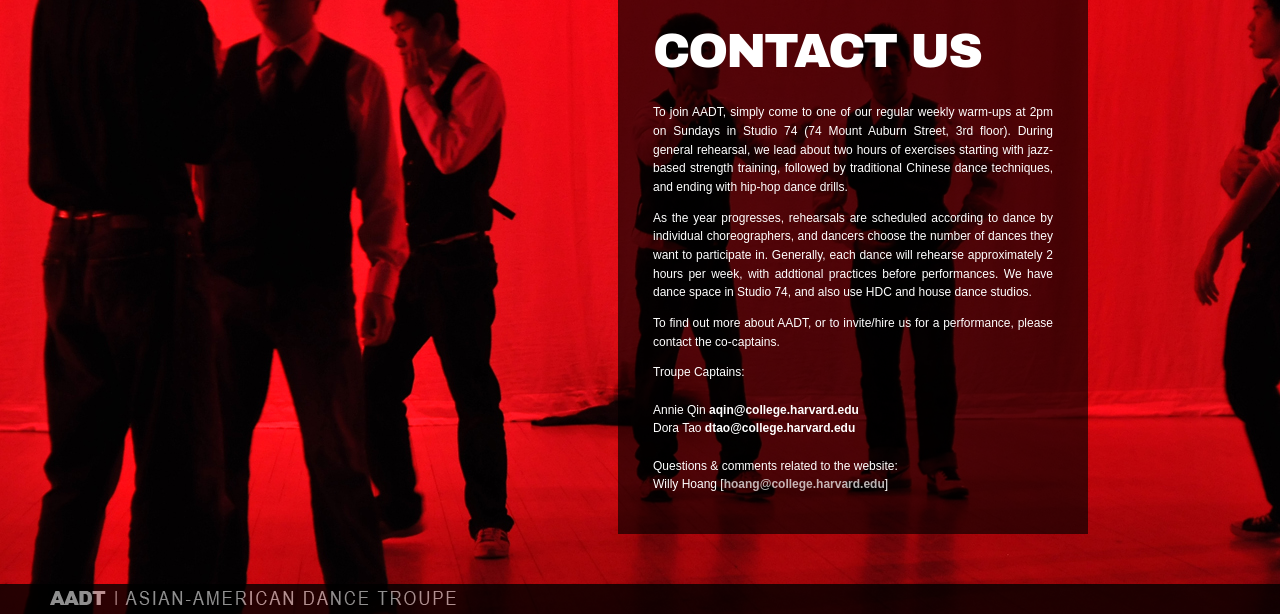
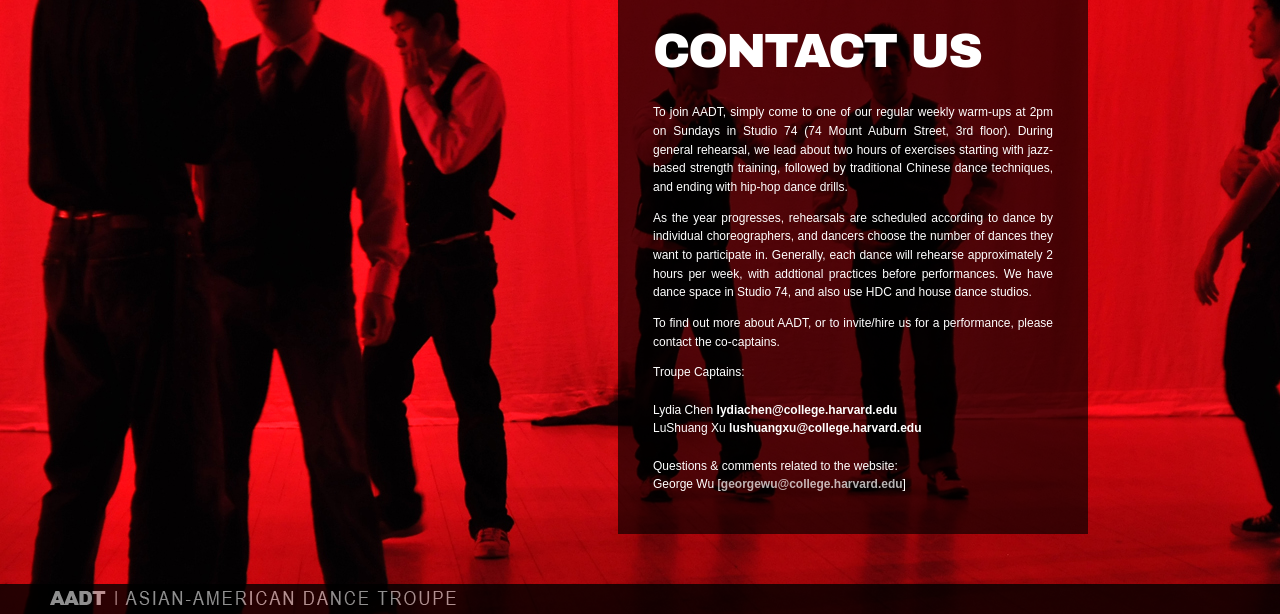
Before and after one commit to georgewu2/aadtwebsite, a PHP site: page /contact.php in a window 1280 px wide. Shown: the part 186-800 px from the top of the page. Run offline with PHP 8.4, Linux system fonts and the light colour scheme.

Commit message:
reordered names, capitalize LuShuang, and update contact info

```diff
--- a/contact.php
+++ b/contact.php
@@ -16,11 +16,11 @@
 				<p>To find out more about AADT, or to invite/hire us for a performance, please contact the co-captains. </p>
 				<p>
 				Troupe Captains:<br><br>
-				Annie Qin <b>aqin@college.harvard.edu</b></a><br>
-				Dora Tao <b>dtao@college.harvard.edu</a></b><br>
+				Lydia Chen <b>lydiachen@college.harvard.edu</b></a><br>
+				LuShuang Xu <b>lushuangxu@college.harvard.edu</a></b><br>
 				</b><br>
 				Questions & comments related to the website:<br>
-				Willy Hoang [<a href="mailto:hoang@college.harvard.edu"><b>hoang@college.harvard.edu</b></a>]
+				George Wu [<a href="mailto:georgewu@college.harvard.edu"><b>georgewu@college.harvard.edu</b></a>]
 				</p>
 			</div>
 		</div>
--- a/members.php
+++ b/members.php
@@ -11,7 +11,7 @@
     	<div class="right" id="transparent"></div>
 			<div class="right">
     		<h1>Members</h1>
-				<p align="justify">Please welcome our new co-captains this year: Lydia Chen and Lushuang Xu! On board for 2014-2015 is Oyu Choijamts as Treasurer/Costume Manager, Shannon Zhu as Secretary, George Wu as Design/IT Chair, Anson Kahng as Social Chair, Hursuong Vongsachang as Artistic Director.</p>
+				<p align="justify">Please welcome our new co-captains this year: Lydia Chen and LuShuang Xu! On board for 2014-2015 is Shannon Zhu as Secretary, Oyu Choijamts as Treasurer, George Wu as Design/IT Chair, Anson Kahng as Social Chair, Hursuong Vongsachang as Artistic Director.</p>
         <p align="justify">Member Services is now held on Gmail. Please contact a board member for access. Subscribe to the AADT-list <a href="http://lists.hcs.harvard.edu/mailman/listinfo/aadt-members"><strong>here</strong></a>. Any other inquiries please <a href="mailto:aadt.board@gmail.com"><strong>contact us</strong></a>.</p>
         <!--<p align="justify">Visit our <a href="gallery/Behind%20The%20Scenes/bts.php"><strong>Behind the Scenes Gallery</strong></a>! </p>-->
     	</div>
```
